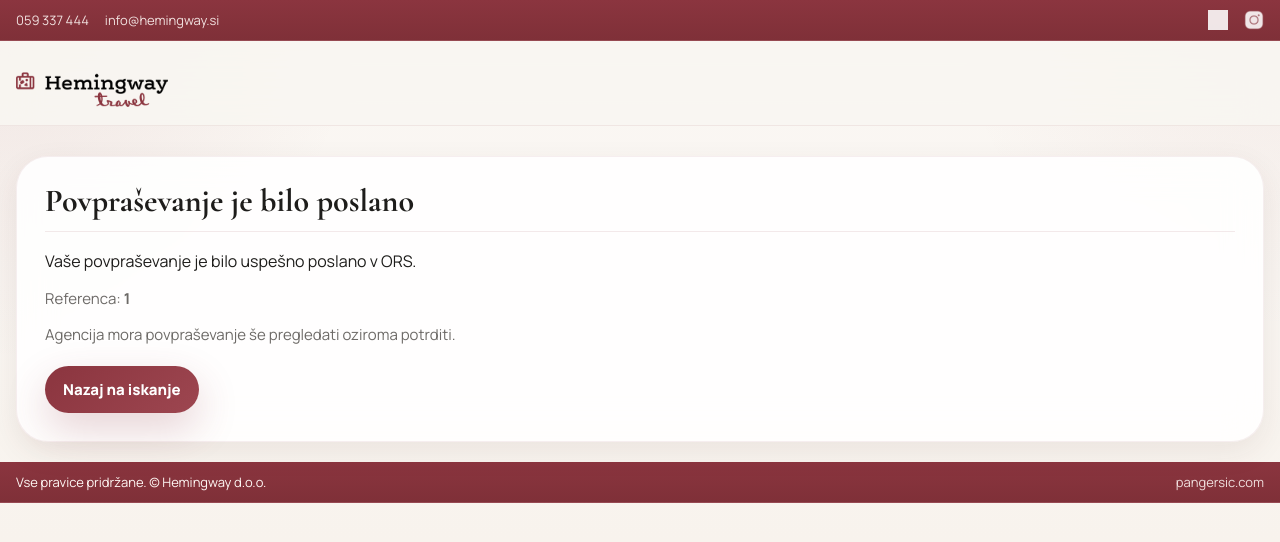
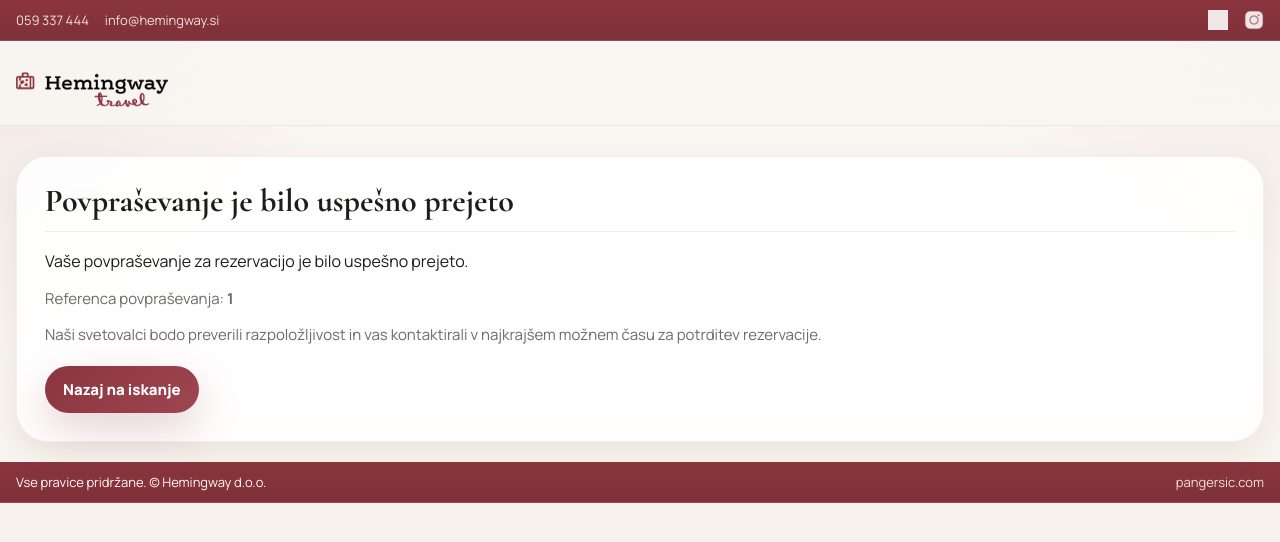
Before and after one commit to emparer/hemingway-iskalnik, a Next.js app: page /checkout/success/1 in a window 1280 px wide. Shown: the top 542 px of the page. Built offline with nearby package versions, Linux system fonts and the light colour scheme; grey boxes are pictures that could not be loaded.

Commit message:
style: fix spelling typo, improve checkout success page message, and apply correct Slovenian plurals for traveler counts

```diff
--- a/app/checkout/success/[id]/page.tsx
+++ b/app/checkout/success/[id]/page.tsx
@@ -11,18 +11,18 @@ export default async function CheckoutSuccessPage({
   return (
     <main className="container">
       <section className="tabs" style={{ marginTop: 30 }}>
-        <h2>Povpraševanje je bilo poslano</h2>
+        <h2>Povpraševanje je bilo uspešno prejeto</h2>
 
         <p style={{ fontSize: 16, lineHeight: 1.7 }}>
-          Vaše povpraševanje je bilo uspešno poslano v ORS.
+          Vaše povpraševanje za rezervacijo je bilo uspešno prejeto.
         </p>
 
         <p className="muted" style={{ marginTop: 12 }}>
-          Referenca: <strong>{decodeURIComponent(id)}</strong>
+          Referenca povpraševanja: <strong>{decodeURIComponent(id)}</strong>
         </p>
 
         <p className="muted" style={{ marginTop: 12 }}>
-          Agencija mora povpraševanje še pregledati oziroma potrditi.
+          Naši svetovalci bodo preverili razpoložljivost in vas kontaktirali v najkrajšem možnem času za potrditev rezervacije.
         </p>
 
         <Link href="/" className="btn" style={{ marginTop: 20 }}>
--- a/app/product/[giataId]/page.tsx
+++ b/app/product/[giataId]/page.tsx
@@ -249,7 +249,7 @@ const formatDate = (dateStr: string) => {
           />
         ) : (
           <div className="rich-text">
-            <p><strong>Cena vključuje:</strong> povraten let v izbran kraj, letališke in varnostne pristojbine, 20 kg oddane prtlagage, 5 kg ročne prtljage, prigrizek in napitek med poletom, predstavnika agencije v informacijski poslovalnici na letališču.</p>
+            <p><strong>Cena vključuje:</strong> povraten let v izbran kraj, letališke in varnostne pristojbine, 20 kg oddane prtljage, 5 kg ročne prtljage, prigrizek in napitek med poletom, predstavnika agencije v informacijski poslovalnici na letališču.</p>
             <p className="product-description-note">Opisi objektov so povzeti iz spletnih strani/brošur/informacij s strani partnerjev.</p>
           </div>
         )}
```
Also changed, not shown: components/DateRow.tsx (+8 -1 lines).
